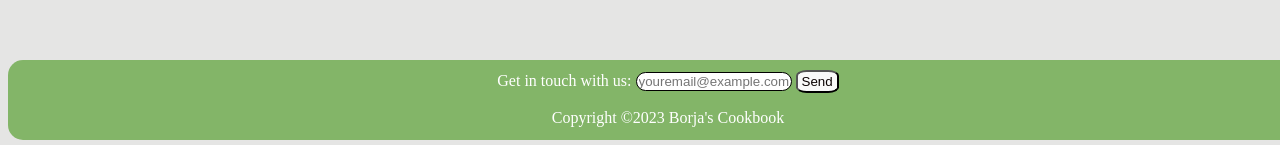
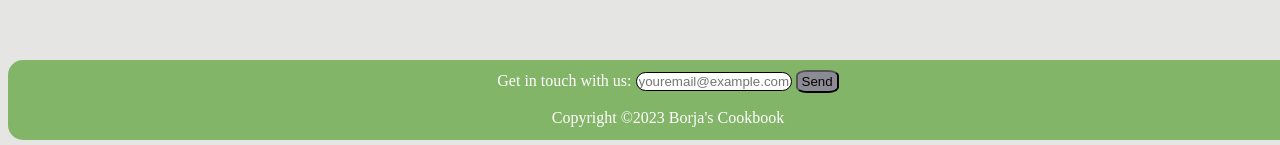
Before and after one commit to bgb013/Paella-Recipe-Website, a plain HTML site: page index.html in a window 1280 px wide. In both pictures the pointer is over the input "Send". Shown: the part 825-970 px from the top of the page. Drawn offline with Linux system fonts and the light colour scheme.

Commit message:
Add files via upload

```diff
--- a/style.css
+++ b/style.css
@@ -104,3 +104,6 @@ img {
   text-decoration: none;
   cursor: wait;
 }
+#button:hover {
+background-color: rgb(139, 139, 150);
+}
```
